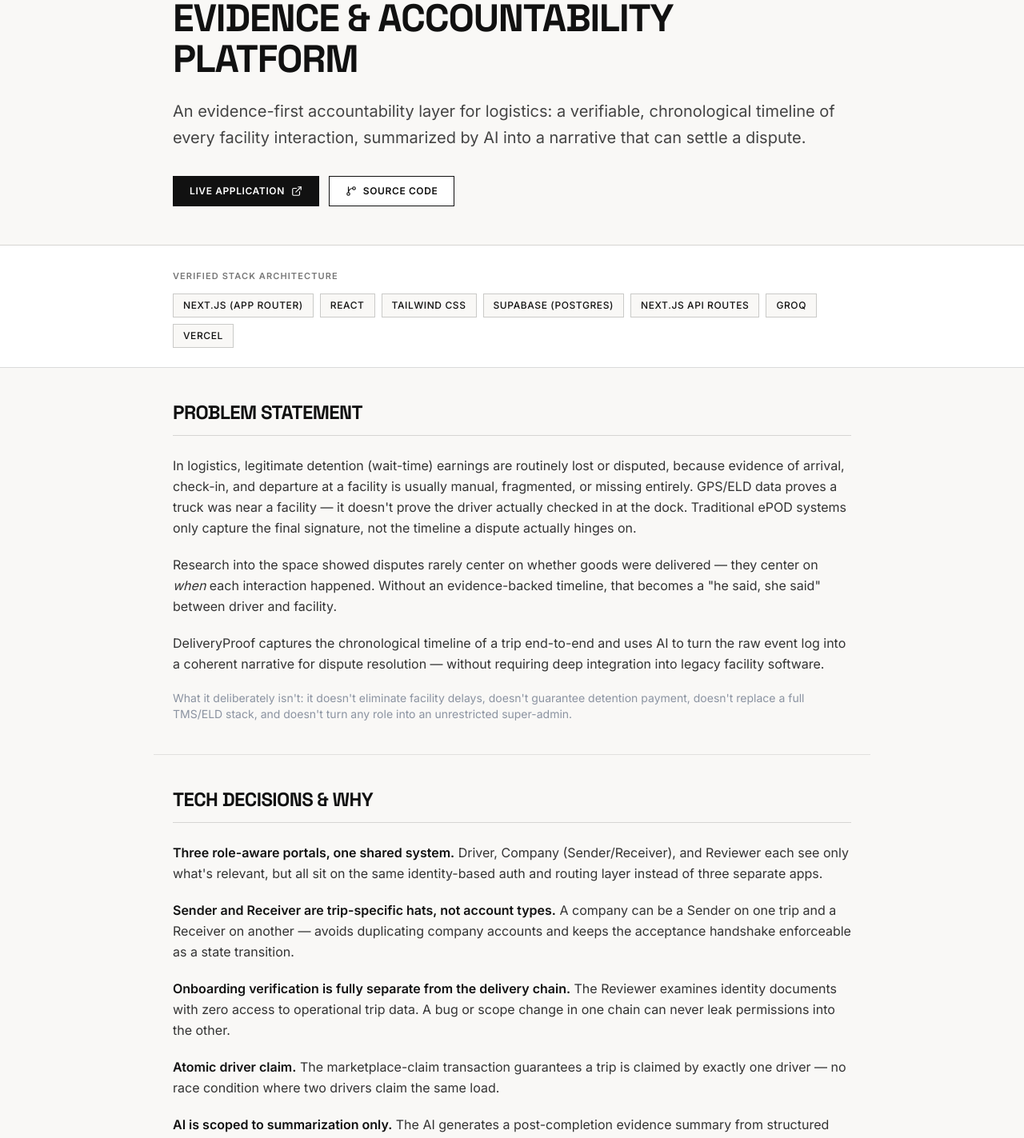
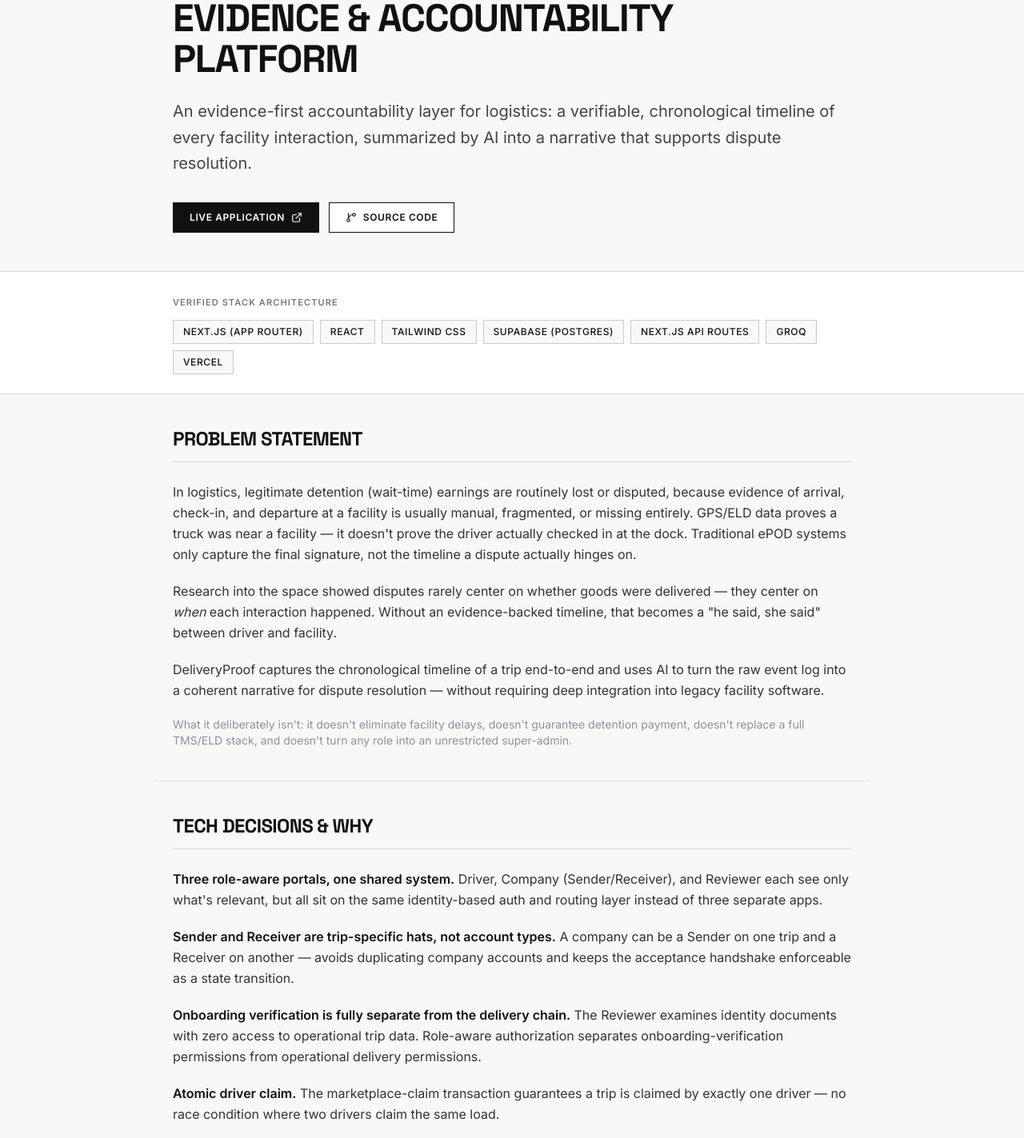
Before and after one commit to ayush22cp008/portfolio, a Next.js app: page /projects/deliveryproof in a window 1280 px wide. Shown: the part 280-1703 px from the top of the page at 80% size. Built offline with nearby package versions, Linux system fonts and the light colour scheme.

Commit message:
Refine DeliveryProof case study

```diff
--- a/app/projects/deliveryproof/page.tsx
+++ b/app/projects/deliveryproof/page.tsx
@@ -22,7 +22,7 @@
         <CaseStudyHeader
           eyebrow="GenAI · Solo build"
           title="DeliveryProof — AI-Assisted Evidence & Accountability Platform"
-          tagline="An evidence-first accountability layer for logistics: a verifiable, chronological timeline of every facility interaction, summarized by AI into a narrative that can settle a dispute."
+          tagline="An evidence-first accountability layer for logistics: a verifiable, chronological timeline of every facility interaction, summarized by AI into a narrative that supports dispute resolution."
           liveUrl="https://deliveryproofhackathon.vercel.app"
           repoUrl="https://github.com/ayush22cp008/DeliveryProof_hackathon"
           status="AI Builders Hackathon — result pending"
@@ -93,9 +93,7 @@
               Onboarding verification is fully separate from the delivery
               chain.
             </strong>{" "}
-            The Reviewer examines identity documents with zero access to
-            operational trip data. A bug or scope change in one chain can
-            never leak permissions into the other.
+            The Reviewer examines identity documents with zero access to operational trip data. Role-aware authorization separates onboarding-verification permissions from operational delivery permissions.
           </p>
           <p>
             <strong className="text-[#111111]">Atomic driver claim.</strong>{" "}
```
